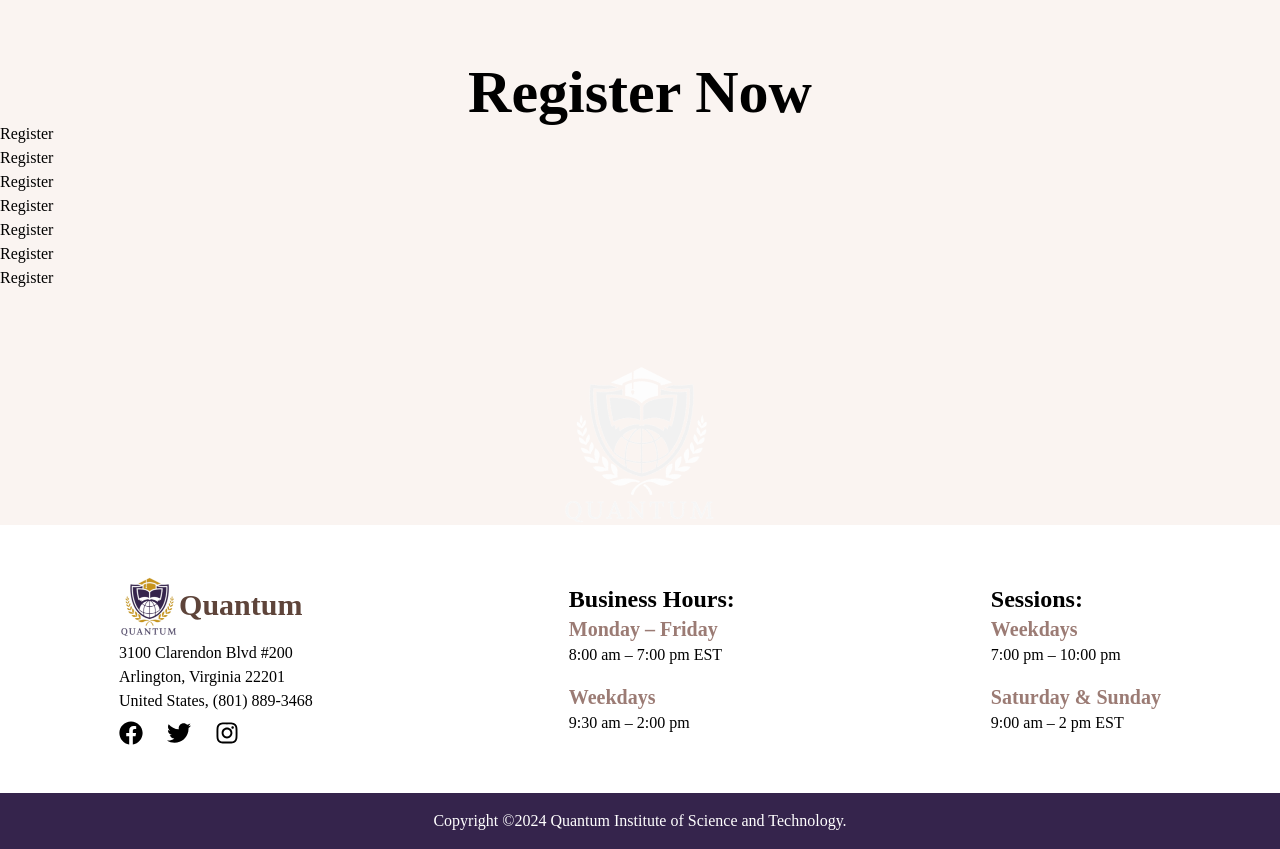
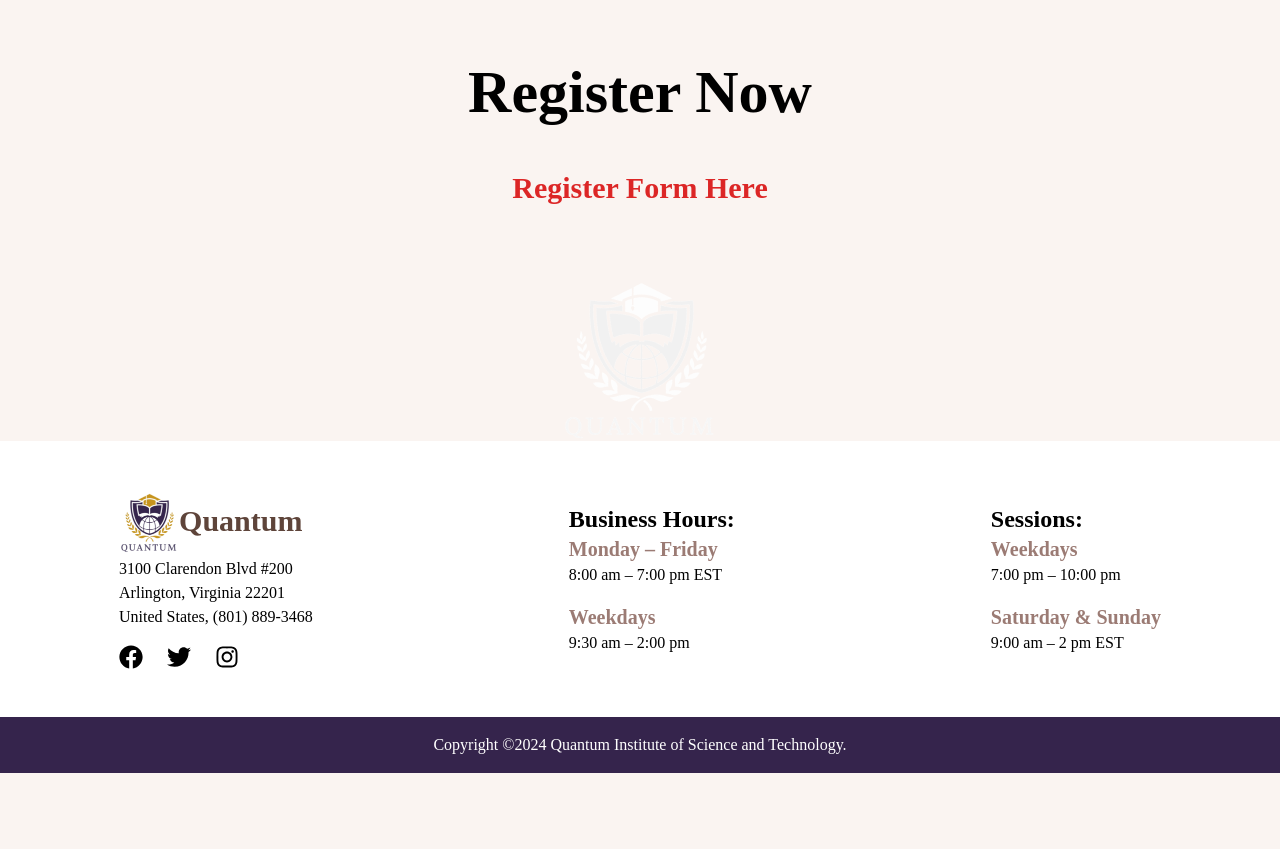
Before and after one commit to shejanNizam/quantum-education, a Next.js app: page / in a window 1280 px wide. Shown: the part 3840-4689 px from the top of the page. After the commit the page ends 4613 px from the top, so only its background shows below. Built offline with nearby package versions, Linux system fonts and the light colour scheme.

Commit message:
refactor registration sec

```diff
--- a/src/components/Footer.js
+++ b/src/components/Footer.js
@@ -14,21 +14,24 @@ export default function Footer() {
         <Image src={FOOTER_IMG} alt="FOOTER_IMG" />
       </div>
 
-      <div className=" bg-white text-black">
-        <div className="flex justify-center items-center gap-x-64 p-12">
-          <div>
-            <Link className="flex items-center pb-1" href="/">
+      <div className="bg-white text-black">
+        <div className="flex flex-col lg:flex-row justify-center items-start lg:items-center gap-y-8 lg:gap-x-64 p-6 lg:p-12">
+          {/* Logo and Address Section */}
+          <div className="">
+            <Link
+              className="flex items-center justify-start lg:justify-start pb-4 lg:pb-1"
+              href="/"
+            >
               <Image src={LOGO} alt="logo" width={60} height={60} />
-              <h2 className="text-3xl text-primary font-semibold gap-2">
+              <h2 className="text-2xl lg:text-3xl text-primary font-semibold gap-2">
                 Quantum
               </h2>
             </Link>
-
             <p>3100 Clarendon Blvd #200</p>
             <p>Arlington, Virginia 22201</p>
             <p>United States, (801) 889-3468</p>
 
-            <div className="flex justify-start space-x-6 pt-2">
+            <div className="flex justify-start lg:justify-start space-x-6 pt-4">
               <a
                 href="https://facebook.com"
                 target="_blank"
@@ -46,34 +49,41 @@ export default function Footer() {
               <a
                 href="https://instagram.com"
                 target="_blank"
-                className=" hover:text-primary"
+                className="hover:text-primary"
               >
                 <FaInstagram className="w-6 h-6" />
               </a>
             </div>
           </div>
-          <div>
-            <h2 className=" text-2xl font-bold ">Business Hours:</h2>
-            <h6 className="font-semibold text-xl text-[#9B7B74]">
+
+          {/* Business Hours Section */}
+          <div className="">
+            <h2 className="text-xl lg:text-2xl font-bold">Business Hours:</h2>
+            <h6 className="font-semibold text-lg lg:text-xl text-[#9B7B74]">
               Monday – Friday
             </h6>
             <p>8:00 am – 7:00 pm EST</p>
-            <h6 className="font-semibold text-xl text-[#9B7B74] mt-4">
+            <h6 className="font-semibold text-lg lg:text-xl text-[#9B7B74] mt-4">
               Weekdays
             </h6>
             <p>9:30 am – 2:00 pm</p>
           </div>
-          <div>
-            <h2 className=" text-2xl font-bold ">Sessions:</h2>
-            <h6 className="font-semibold text-xl text-[#9B7B74]">Weekdays</h6>
+
+          {/* Sessions Section */}
+          <div className="">
+            <h2 className="text-xl lg:text-2xl font-bold">Sessions:</h2>
+            <h6 className="font-semibold text-lg lg:text-xl text-[#9B7B74]">
+              Weekdays
+            </h6>
             <p>7:00 pm – 10:00 pm</p>
-            <h6 className="font-semibold text-xl text-[#9B7B74] mt-4">
+            <h6 className="font-semibold text-lg lg:text-xl text-[#9B7B74] mt-4">
               Saturday & Sunday
             </h6>
             <p>9:00 am – 2 pm EST</p>
           </div>
         </div>
       </div>
+
       <div className="bg-[#35244C] text-center text-white py-4">
         <p>
           {" "}
--- a/src/components/Home/Registration.js
+++ b/src/components/Home/Registration.js
@@ -3,14 +3,8 @@ export default function Registration() {
     <>
       <div className="py-16">
         <h3 className="text-6xl text-center font-bold "> Register Now </h3>
-        <div>
-          <p>Register</p>
-          <p>Register</p>
-          <p>Register</p>
-          <p>Register</p>
-          <p>Register</p>
-          <p>Register</p>
-          <p>Register</p>
+        <div className="text-center text-3xl text-red-600 font-semibold mt-12">
+          <p>Register Form Here</p>
         </div>
       </div>
     </>
```
